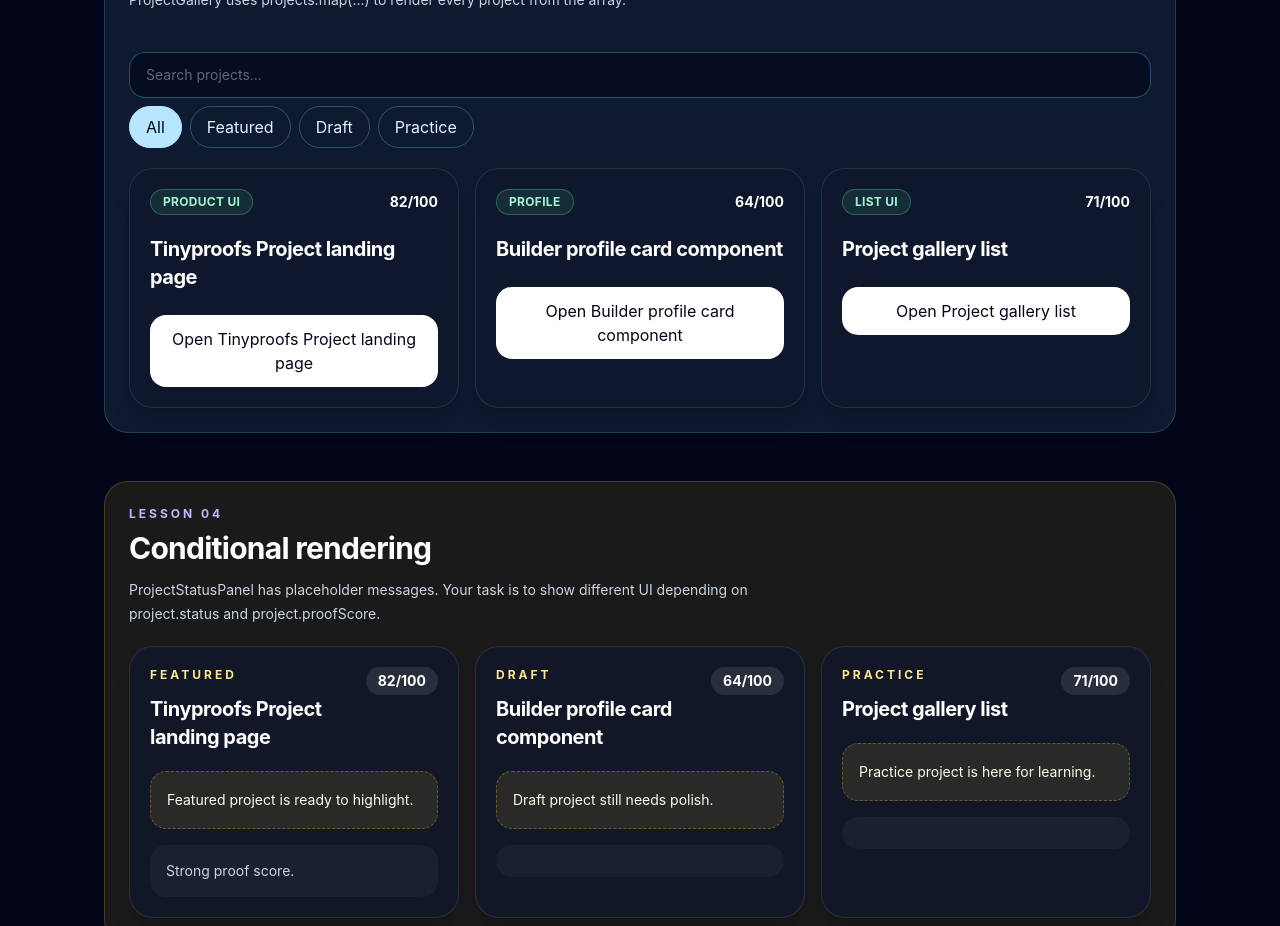
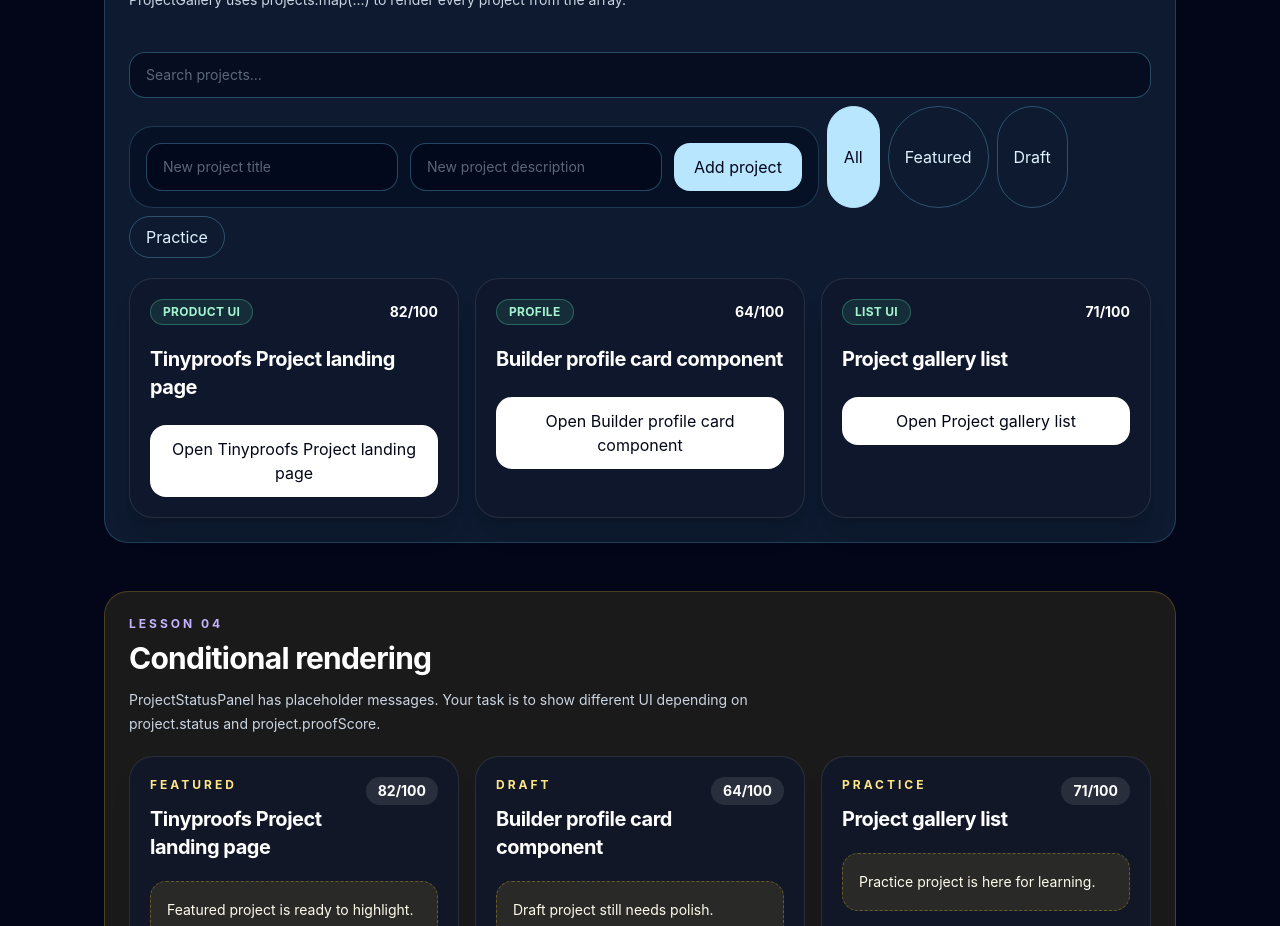
Before and after one commit to turanarican1985/tinyproofs-react-practice, a React (Vite) app: page / in a window 1280 px wide. Shown: the part 1700-2626 px from the top of the page. Built offline with nearby package versions, Linux system fonts and the light colour scheme.

Commit message:
Add project creation form

```diff
--- a/src/App.jsx
+++ b/src/App.jsx
@@ -18,8 +18,37 @@ export default function App() {
 
   const [selectedStatus, setSelectedStatus] = useState("All");
   const [searchQuery, setSearchQuery] = useState("");
+  const [projectItems, setProjectItems] = useState(projects);
+  const [newProjectTitle, setNewProjectTitle] = useState("");
+  const [newProjectDescription, setNewProjectDescription] = useState("");
 
-  const filteredProjects = projects.filter((project) => {
+  function handleAddProject(event) {
+    event.preventDefault();
+
+    const trimmedTitle = newProjectTitle.trim();
+    const trimmedDescription = newProjectDescription.trim();
+
+    if (trimmedTitle === "" || trimmedDescription === "") {
+      return;
+    }
+
+    const newProject = {
+      id: Date.now(),
+      title: trimmedTitle,
+      description: trimmedDescription,
+      category: "User Added",
+      status: "Practice",
+      proofScore: 50,
+      tags: ["Form", "State", "Practice"],
+    };
+
+    setProjectItems([...projectItems, newProject]);
+    setNewProjectTitle("");
+    setNewProjectDescription("");
+    setSelectedStatus("All");
+  }
+
+  const filteredProjects = projectItems.filter((project) => {
     const matchesStatus =
       selectedStatus === "All" || project.status === selectedStatus;
 
@@ -105,6 +134,33 @@ export default function App() {
               placeholder="Search projects..."
               className="mt-5 w-full rounded-2xl border border-sky-300/30 bg-slate-950/60 px-4 py-3 text-sm text-sky-50 outline-none placeholder:text-sky-100/40"
             />
+            <form
+              onSubmit={handleAddProject}
+              className="mt-5 grid gap-3 rounded-3xl border border-sky-300/20 bg-slate-950/40 p-4 md:grid-cols-[1fr_1fr_auto]"
+            >
+              <input
+                value={newProjectTitle}
+                onChange={(event) => setNewProjectTitle(event.target.value)}
+                placeholder="New project title"
+                className="rounded-2xl border border-sky-300/30 bg-slate-950/60 px-4 py-3 text-sm text-sky-50 outline-none placeholder:text-sky-100/40"
+              />
+
+              <input
+                value={newProjectDescription}
+                onChange={(event) =>
+                  setNewProjectDescription(event.target.value)
+                }
+                placeholder="New project description"
+                className="rounded-2xl border border-sky-300/30 bg-slate-950/60 px-4 py-3 text-sm text-sky-50 outline-none placeholder:text-sky-100/40"
+              />
+
+              <button
+                type="submit"
+                className="rounded-2xl bg-sky-200 px-5 py-3 text-sm font-bold text-slate-950"
+              >
+                Add project
+              </button>
+            </form>
             {statuses.map((status) => (
               <button
                 key={status}
@@ -132,7 +188,7 @@ export default function App() {
           />
 
           <div className="mt-5 grid gap-4 md:grid-cols-3">
-            {projects.map((project) => (
+            {projectItems.map((project) => (
               <ProjectStatusPanel key={project.id} project={project} />
             ))}
           </div>
```
